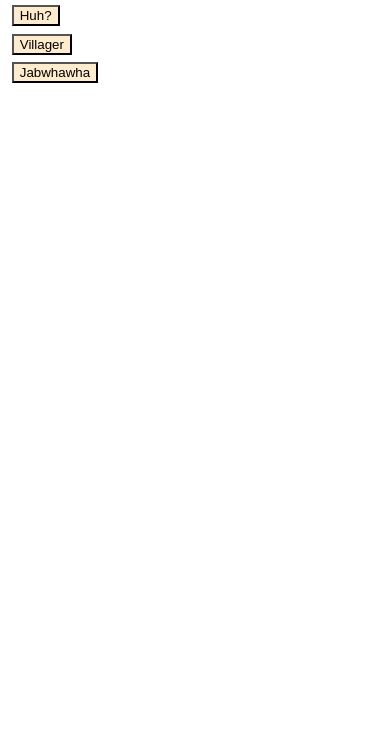
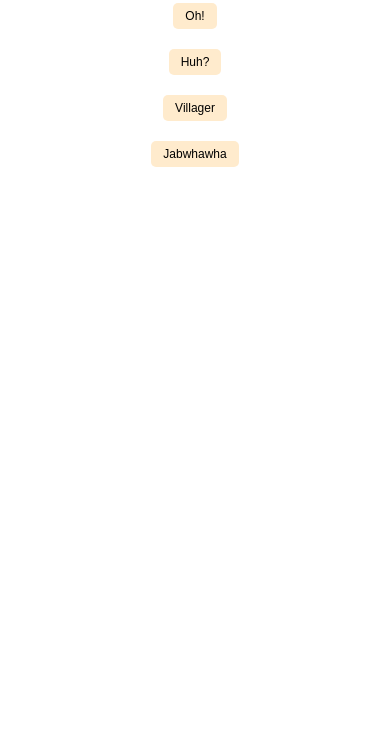
Before and after one commit to jlin-orange/sound-board-app, a plain HTML site: page index.html in a window 390 px wide. Shown: the part 107-844 px from the top of the page. Drawn offline with Linux system fonts and the light colour scheme.

Commit message:
Add responsive design

```diff
--- a/style.css
+++ b/style.css
@@ -1,4 +1,41 @@
+/* General styles */
+body {
+  font-family: Arial, sans-serif;
+  text-align: center;
+  margin: 0;
+  padding: 0;
+}
+
+div {
+  padding: 20px;
+}
+
 button {
-    background-color: blanchedalmond;
-    margin: 1%;
+  font-size: 1rem; /* 16px if the root font size is 16px */
+  padding: 10px 20px;
+  margin: 10px;
+  border: none;
+  border-radius: 5px;
+  background-color: blanchedalmond;
+  color: black;
+  cursor: pointer;
 }
+
+button:hover {
+  background-color: #fecf88;
+}
+
+/* Responsive styles */
+@media (max-width: 768px) {
+  button {
+    font-size: 0.875rem; /* 14px */
+    padding: 8px 16px;
+  }
+}
+
+@media (max-width: 480px) {
+  button {
+    font-size: 0.75rem; /* 12px */
+    padding: 6px 12px;
+  }
+}
```
